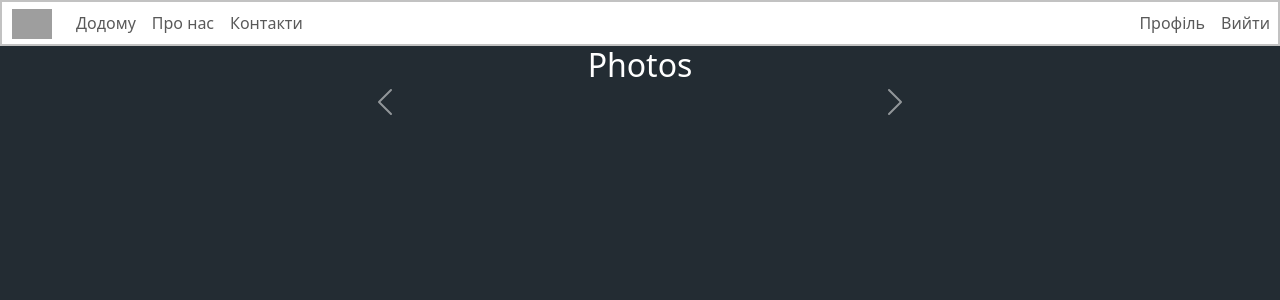
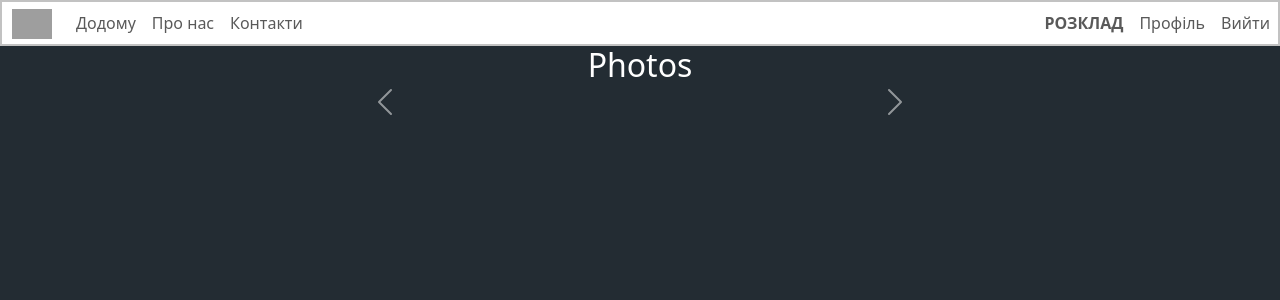
Before and after one commit to lepusDZ/EnglishSchool, a Django app: page / in a window 1280 px wide. Shown: the top 300 px of the page. Run offline with Django 3.2, Linux system fonts and the light colour scheme; the visitor is signed in with stand-in values (Sample User, id 1); data that the repository does not hold is empty; some libraries are stand-ins or nearby versions; grey boxes are pictures that could not be loaded.

Commit message:
Schedule button

```diff
--- a/TheProject/templates/inc/_navbar.html
+++ b/TheProject/templates/inc/_navbar.html
@@ -31,6 +31,9 @@
             {% if user.is_authenticated %}
                 <ul class="navbar-nav mr-auto">
                     <li class="nav-item">
+                        <a class="nav-link" href="{% url 'main:home' %}"><b>РОЗКЛАД</b></a>
+                    </li>
+                    <li class="nav-item">
                         <a class="nav-link" href="{% url 'user:profile' %}">Профіль</a>
                     </li>
                     <li class="nav-item">
```
